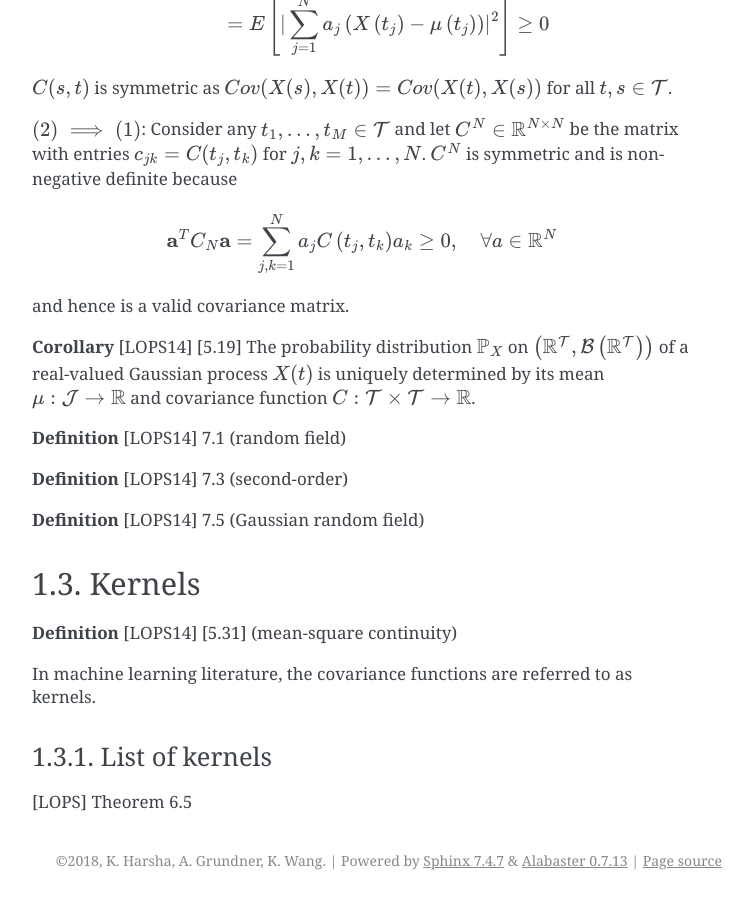
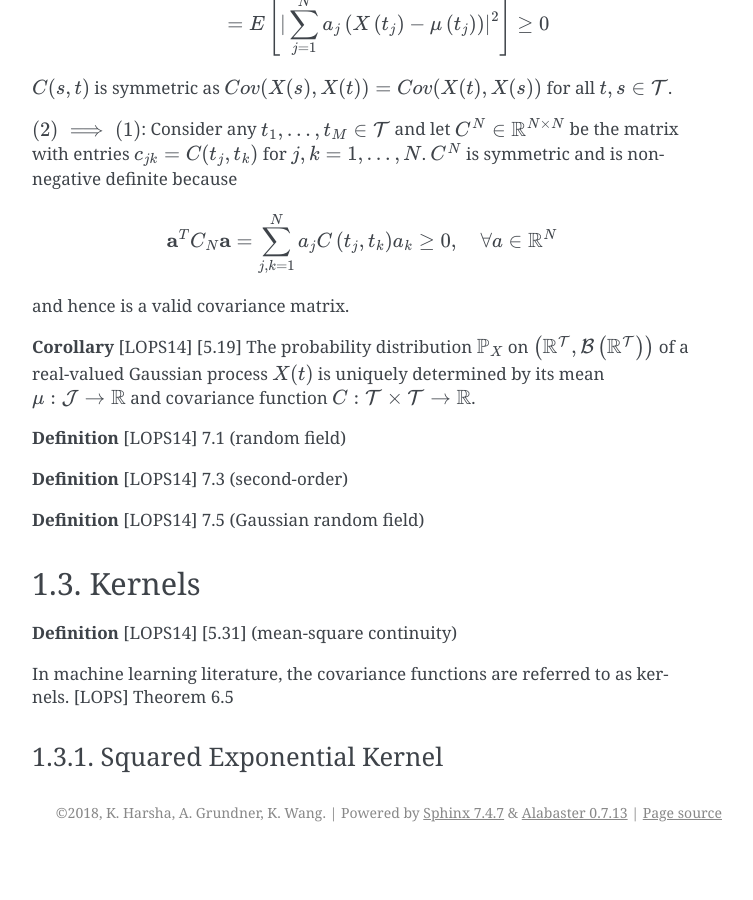
Before and after one commit to ratnania/mlhiphy, a Sphinx documentation site: the page built from doc/report/01-intro_to_gp.rst, in a window 1280 px wide and 900 px high, scrolled down 2041 px. Shown: the whole window, without its empty margins (388-1141 px from the left). Built offline with Sphinx 7.4.7, drawn with Linux system fonts in a browser that asks for light colours; after the commit the page ends 2893 px from its top, so only the background shows below that.

Commit message:
editing kernel part

```diff
--- a/doc/report/01-intro_to_gp.rst
+++ b/doc/report/01-intro_to_gp.rst
@@ -117,10 +117,7 @@ Kernels
 **Definition** [LOPS14] [5.31] (mean-square continuity)
 
 In machine learning literature, the covariance functions are referred to as kernels.
+[LOPS] Theorem 6.5
 
-List of kernels
+Squared Exponential Kernel
 +++++++++++++++++++
-
-
-
-[LOPS] Theorem 6.5
```
Also changed, not shown: 2 other files.
